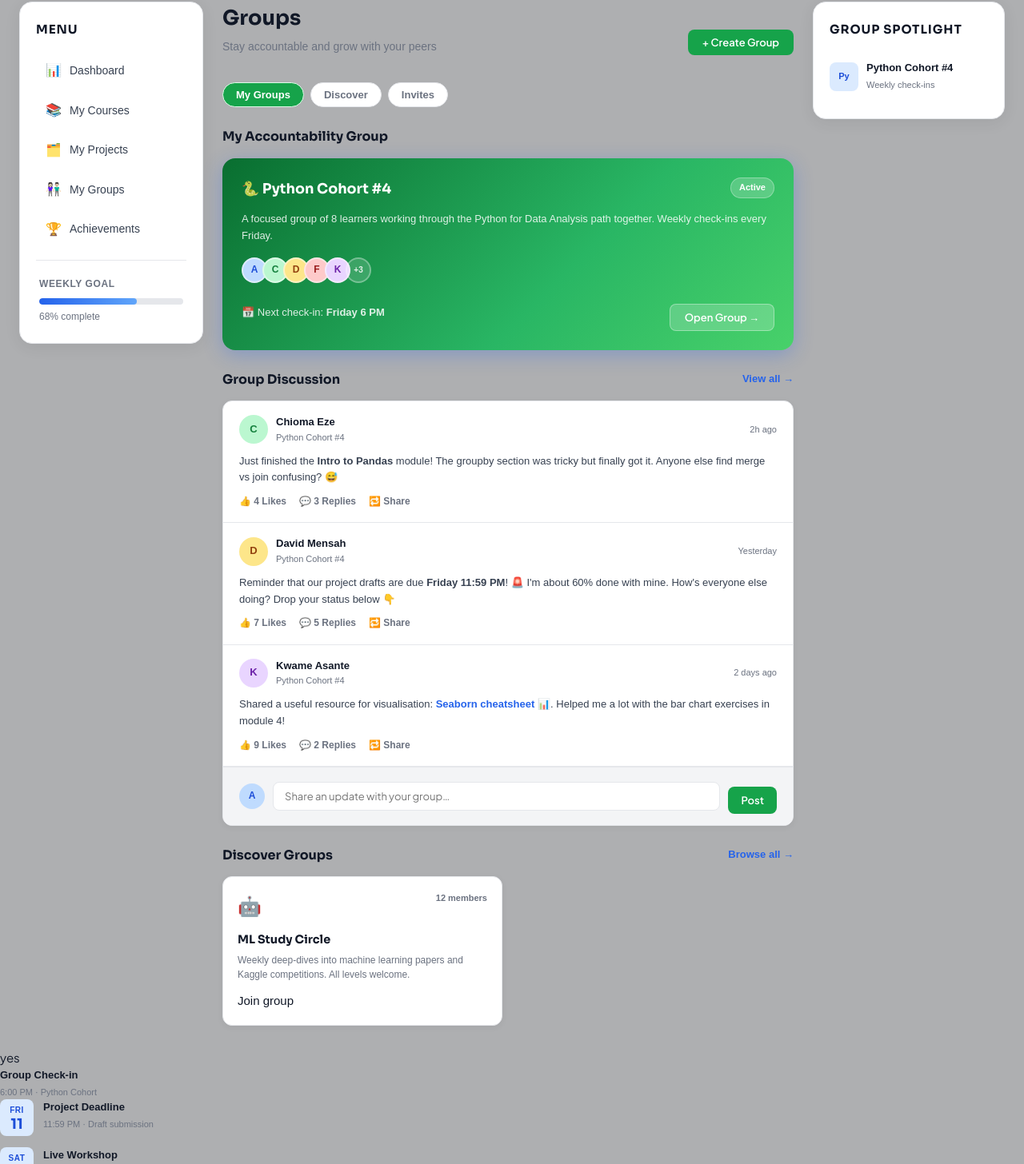
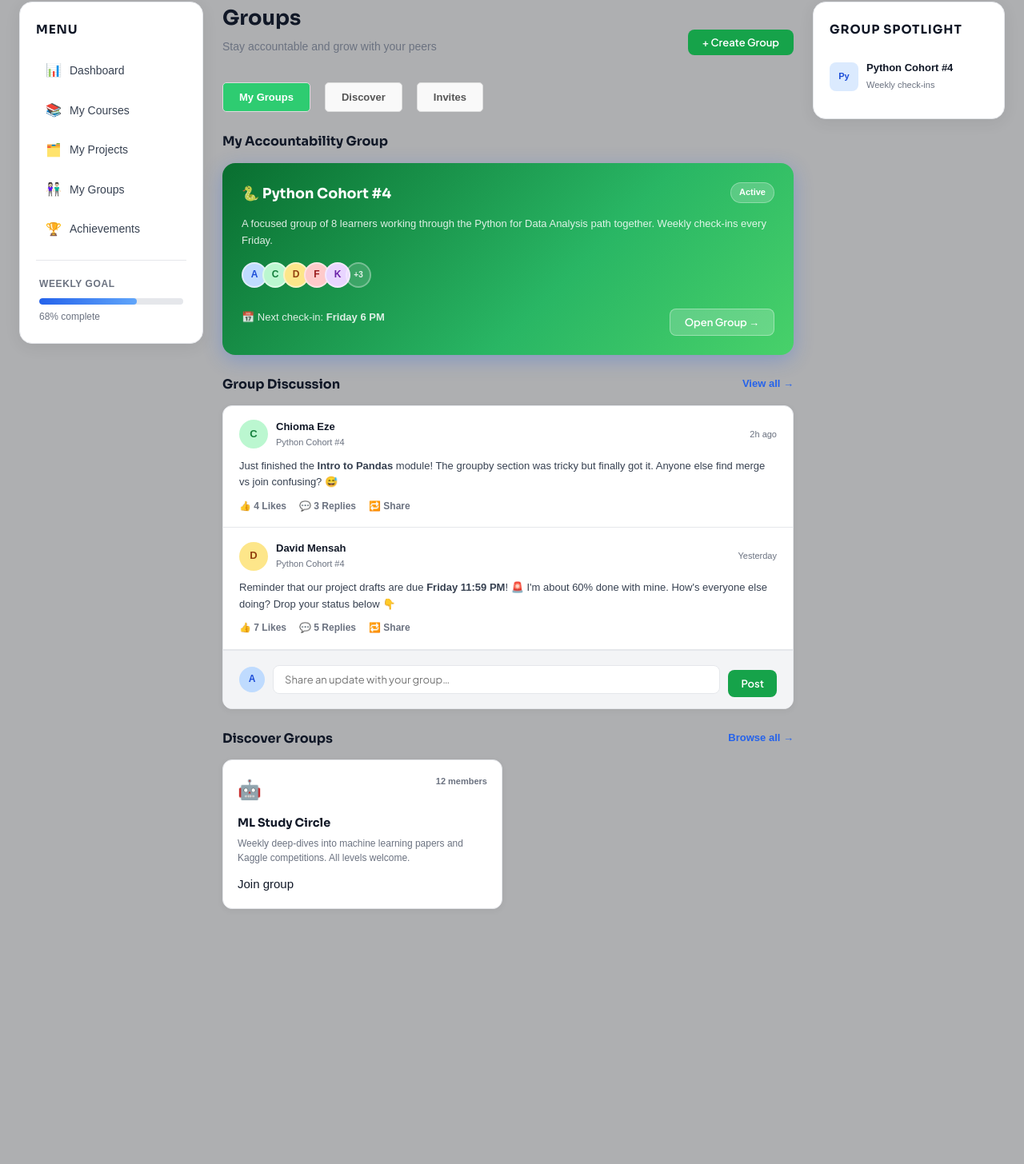
Before and after one commit to skywalker113t/Testing, a React (Vite) app: page /groups in a window 1280 px wide. Shown: the part 86-1542 px from the top of the page at 80% size. After the commit the page ends 1251 px from the top, so only its background shows below. Built offline with nearby package versions, Linux system fonts and the light colour scheme.

Commit message:
added jsx for account settings options

```diff
--- a/index.html
+++ b/index.html
@@ -13,54 +13,6 @@
     <script type="module" src="/src/main.jsx"></script>
   </body>
 </html>
-yes
-          <div class="event-detail">
-            <p class="event-name">Group Check-in</p>
-            <p class="event-time">6:00 PM · Python Cohort</p>
-          </div>
-        </div>
-
-        <div class="event-item">
-          <div class="event-date">
-            <span class="ev-day">Fri</span>
-            <span class="ev-num">11</span>
-          </div>
-          <div class="event-detail">
-            <p class="event-name">Project Deadline</p>
-            <p class="event-time">11:59 PM · Draft submission</p>
-          </div>
-        </div>
-
-        <div class="event-item">
-          <div class="event-date">
-            <span class="ev-day">Sat</span>
-            <span class="ev-num">12</span>
-          </div>
-          <div class="event-detail">
-            <p class="event-name">Live Workshop</p>
-            <p class="event-time">2:00 PM · Data Visualisation</p>
-          </div>
-        </div>
-
-      </aside>
-    </div><!-- /container -->
-
-    <script>
-      // Hamburger toggle
-      const btn = document.getElementById('hamburgerBtn');
-      const nav = document.getElementById('mainNav');
-      btn.addEventListener('click', () => {
-        nav.classList.toggle('open');
-        btn.classList.toggle('active');
-      });
-
-      // Close nav when a link is clicked (mobile)
-      document.querySelectorAll('.nav-links a').forEach(link => {
-        link.addEventListener('click', () => {
-          nav.classList.remove('open');
-          btn.classList.remove('active');
-        });
-      });
     </script>
   </body>
 </html>
--- a/src/pages/Groups.jsx
+++ b/src/pages/Groups.jsx
@@ -1,7 +1,11 @@
 import Navbar from '../components/Navbar.jsx';
 import Sidebar from '../components/Sidebar.jsx';
+import { useState } from 'react'; // Added useState
 
 export default function Groups() {
+  // 1. Initialize state to track which tab is clicked
+  const [activeTab, setActiveTab] = useState('My Groups');
+
   return (
     <>
       <Navbar />
@@ -15,11 +19,31 @@ export default function Groups() {
             </div>
             <button className="btn-primary groups">+ Create Group</button>
           </div>
-          <div className="filter-tabs">
-            <button className="tab active groups">My Groups</button>
-            <button className="tab groups">Discover</button>
-            <button className="tab groups">Invites</button>
+
+          {/* 2. FIXED: Dynamic buttons with Green active state and click fix */}
+          <div className="filter-tabs" style={{ position: 'relative', zIndex: 10 }}>
+            {['My Groups', 'Discover', 'Invites'].map((tab) => (
+              <button
+                key={tab}
+                className={`tab groups ${activeTab === tab ? 'active' : ''}`}
+                onClick={() => setActiveTab(tab)}
+                style={{
+                  cursor: 'pointer',
+                  padding: '10px 20px',
+                  marginRight: '10px',
+                  borderRadius: '5px',
+                  border: '1px solid #ddd',
+                  // GREEN COLOR FIX:
+                  backgroundColor: activeTab === tab ? '#2ecc71' : '#f9f9f9',
+                  color: activeTab === tab ? '#fff' : '#555',
+                  transition: '0.3s'
+                }}
+              >
+                {tab}
+              </button>
+            ))}
           </div>
+
           <section className="section">
             <div className="section-header">
               <h3 className="section-title">My Accountability Group</h3>
@@ -46,6 +70,7 @@ export default function Groups() {
               </div>
             </div>
           </section>
+
           <section className="section">
             <div className="section-header">
               <h3 className="section-title">Group Discussion</h3>
@@ -70,6 +95,7 @@ export default function Groups() {
                   <span className="feed-action">🔁 Share</span>
                 </div>
               </div>
+
               <div className="feed-post">
                 <div className="feed-post-header">
                   <div className="feed-avatar" style={{ background: '#fde68a', color: '#92400e' }}>D</div>
@@ -88,24 +114,7 @@ export default function Groups() {
                   <span className="feed-action">🔁 Share</span>
                 </div>
               </div>
-              <div className="feed-post">
-                <div className="feed-post-header">
-                  <div className="feed-avatar" style={{ background: '#e9d5ff', color: '#6b21a8' }}>K</div>
-                  <div>
-                    <p className="feed-name">Kwame Asante</p>
-                    <p style={{ fontSize: '11px', color: 'var(--text-muted)' }}>Python Cohort #4</p>
-                  </div>
-                  <span className="feed-time">2 days ago</span>
-                </div>
-                <p className="feed-body">
-                  Shared a useful resource for visualisation: <span className="text-blue-strong">Seaborn cheatsheet 📊</span>. Helped me a lot with the bar chart exercises in module 4!
-                </p>
-                <div className="feed-actions">
-                  <span className="feed-action">👍 9 Likes</span>
-                  <span className="feed-action">💬 2 Replies</span>
-                  <span className="feed-action">🔁 Share</span>
-                </div>
-              </div>
+
               <div className="feed-compose">
                 <div className="feed-avatar" style={{ background: '#bfdbfe', color: '#1d4ed8', width: '32px', height: '32px', fontSize: '12px' }}>A</div>
                 <input className="compose-input" type="text" placeholder="Share an update with your group…" />
@@ -113,6 +122,7 @@ export default function Groups() {
               </div>
             </div>
           </section>
+
           <section className="section">
             <div className="section-header">
               <h3 className="section-title">Discover Groups</h3>
@@ -133,6 +143,7 @@ export default function Groups() {
             </div>
           </section>
         </main>
+
         <aside className="card trending">
           <h3>Group Spotlight</h3>
           <div className="trend-item">
--- a/src/pages/Learning.jsx
+++ b/src/pages/Learning.jsx
@@ -1,7 +1,11 @@
 import Navbar from '../components/Navbar.jsx';
 import Sidebar from '../components/Sidebar.jsx';
 
+import { useState } from 'react'; // Add this at the top
+
 export default function Learning() {
+  const [activeTab, setActiveTab] = useState('All'); // Track the tab name
+
   return (
     <>
       <Navbar />
@@ -14,10 +18,16 @@ export default function Learning() {
               <p className="page-sub">Explore structured paths to build real-world skills...</p>
             </div>
             <div className="filter-tabs">
-              <button className="tab active learning">All</button>
-              <button className="tab learning">Enrolled</button>
-              <button className="tab learning">Completed</button>
-              <button className="tab learning">Saved</button>
+
+      {['All', 'Enrolled', 'Completed', 'Saved'].map((tab) => (
+        <button
+          key={tab}
+          className={`tab learning ${activeTab === tab ? 'active' : ''}`}
+          onClick={() => setActiveTab(tab)}
+        >
+          {tab}
+        </button>
+      ))}
             </div>
           </div>
           <div className="search-wrap">
--- a/src/pages/Projects.jsx
+++ b/src/pages/Projects.jsx
@@ -1,7 +1,10 @@
 import Navbar from '../components/Navbar.jsx';
 import Sidebar from '../components/Sidebar.jsx';
+import { useState } from 'react';
 
 export default function Projects() {
+  const [activeTab, setActiveTab] = useState('Active'); // Default to 'Active'
+
   return (
     <>
       <Navbar />
@@ -17,15 +20,46 @@ export default function Projects() {
             </div>
             <button className="btn-primary project">+ New Project</button>
           </div>
-          <div className="filter-tabs">
-            <button className="tab active project">Active</button>
-            <button className="tab project">Drafts</button>
-            <button className="tab project">Review</button>
-          </div>
+
+          {/* FIX: Added relative positioning and zIndex to ensure clicks register */}
+          <div className="filter-tabs" style={{
+  position: 'relative',
+  zIndex: 9999,
+  pointerEvents: 'all',
+  display: 'flex',
+  gap: '10px',
+  padding: '10px 0',
+  clear: 'both' // This pushes it away from any floating elements above it
+}}>
+  {['Active', 'Drafts', 'Review'].map((tab) => (
+    <button
+      key={tab}
+      className={`tab Projects ${activeTab === tab ? 'active' : ''}`}
+      onClick={() => {
+        console.log("CLICKED:", tab); // Watch your console (F12) for this!
+        setActiveTab(tab);
+      }}
+      style={{
+        cursor: 'pointer',
+        padding: '8px 16px',
+        backgroundColor: activeTab === tab ? '#ff7c00' : '#eee',
+        color: activeTab === tab ? '#fff' : '#333',
+        border: '1px solid #ccc',
+        borderRadius: '4px',
+        position: 'relative',
+        zIndex: 10000
+      }}
+    >
+      {tab}
+    </button>
+  ))}
+</div>
+
           <div className="search-wrap">
             <span className="search-icon">🔎</span>
             <input type="text" className="search-input" placeholder="Search projects..." />
           </div>
+
           <div className="active-project-banner">
             <p className="apb-label">Active Projects</p>
             <h2 className="apb-title">Work in progress</h2>
@@ -34,6 +68,7 @@ export default function Projects() {
               <span>Keep your deadlines on track</span>
             </div>
           </div>
+
           <section className="section">
             <div className="section-header">
               <h3 className="section-title">Active Projects</h3>
@@ -55,6 +90,7 @@ export default function Projects() {
                   <span>Next: Finalise charts and export filters</span>
                 </div>
               </div>
+
               <div className="path-card">
                 <div className="path-top">
                   <div className="path-badge">Review</div>
@@ -70,6 +106,7 @@ export default function Projects() {
                   <span>Next: Update model summary and charts</span>
                 </div>
               </div>
+
               <div className="path-card">
                 <div className="path-top">
                   <div className="path-badge">Planning</div>
@@ -87,6 +124,7 @@ export default function Projects() {
               </div>
             </div>
           </section>
+
           <section className="section">
             <div className="section-header">
               <h3 className="section-title">Project Milestones</h3>
@@ -123,6 +161,7 @@ export default function Projects() {
               </div>
             </div>
           </section>
+
           <section className="section">
             <div className="section-header">
               <h3 className="section-title">Project Team</h3>
@@ -144,6 +183,7 @@ export default function Projects() {
             </div>
           </section>
         </main>
+
         <aside className="card trending">
           <h3>Active Projects</h3>
           <div className="trend-item">
```
Also changed, not shown: src/pages/account-info.jsx (added), 2 other files (tests, documents, lock files or other folders).
